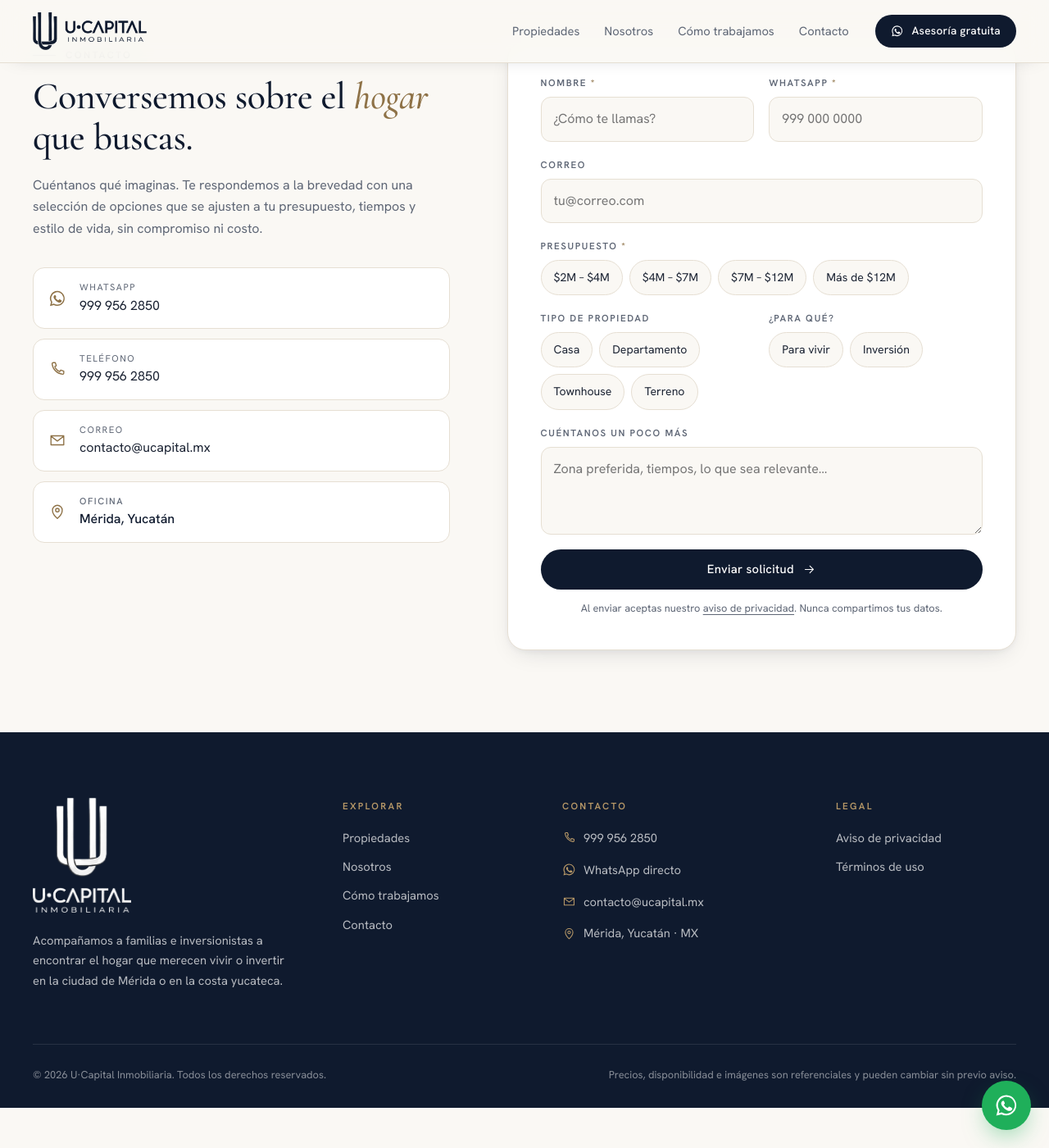
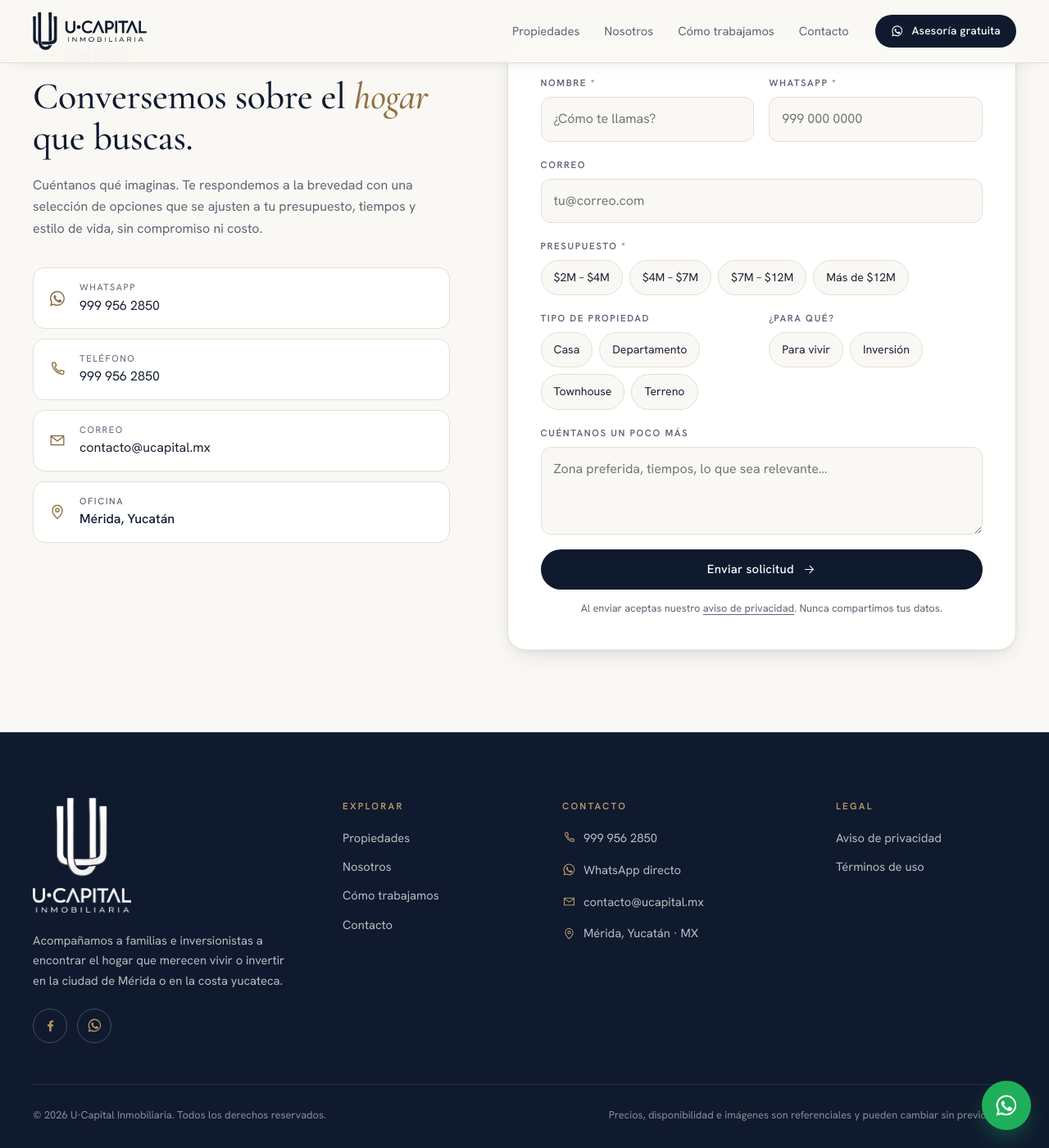
Before and after one commit to nandofrc80/ucapital.mx, a Jekyll site: the page built from index.html, in a window 1280 px wide and 1400 px high, scrolled down 4679 px. Shown: the whole window at 82% size. Built offline with Jekyll 4.4.1, drawn with Linux system fonts in a browser that asks for light colours.

Commit message:
Pie de página: enlaces a Facebook y WhatsApp (Instagram listo para agregar)
Co-Authored-By: Claude Opus 5.5 <noreply@anthropic.com>
Claude-Session: https://claude.ai/code/session_015ykr8YQXJFJ75zMsC2hNVh

```diff
--- a/_config.yml
+++ b/_config.yml
@@ -8,6 +8,9 @@ lang: es-MX
 whatsapp: "529999562850"
 telefono: "999 956 2850"
 email: "contacto@ucapital.mx"
+redes:
+  facebook: "https://www.facebook.com/profile.php?id=61561095380449"
+  instagram: ""
 formspree: "https://formspree.io/f/meedeabe"
 
 # Propiedades: cada archivo en _propiedades/ genera su página en /propiedades/<nombre>/
--- a/_includes/icono.html
+++ b/_includes/icono.html
@@ -15,4 +15,6 @@
 {%- when "correo" -%}<svg class="ico" viewBox="0 0 24 24" aria-hidden="true"><path d="M3.5 6h17v12h-17zM3.5 6.5l8.5 6.5 8.5-6.5"/></svg>
 {%- when "menu" -%}<svg class="ico" viewBox="0 0 24 24" aria-hidden="true"><path d="M4 7h16M4 12h16M4 17h16"/></svg>
 {%- when "cerrar" -%}<svg class="ico" viewBox="0 0 24 24" aria-hidden="true"><path d="M6 6l12 12M18 6 6 18"/></svg>
+{%- when "facebook" -%}<svg class="ico ico--fill" viewBox="0 0 24 24" aria-hidden="true"><path d="M13.5 21v-7.5h2.6l.4-3h-3V8.6c0-.9.3-1.5 1.6-1.5h1.6V4.4a21 21 0 0 0-2.4-.1c-2.4 0-4 1.4-4 4.1v2.1H7.7v3h2.6V21z"/></svg>
+{%- when "instagram" -%}<svg class="ico" viewBox="0 0 24 24" aria-hidden="true"><rect x="3.5" y="3.5" width="17" height="17" rx="4.5"/><circle cx="12" cy="12" r="4"/><path d="M17.2 6.8h.01"/></svg>
 {%- endcase -%}
--- a/_includes/pie.html
+++ b/_includes/pie.html
@@ -3,6 +3,11 @@
     <div class="footer__brand">
       <img src="{{ '/assets/img/logo-blanco.png' | relative_url }}" alt="U·Capital Inmobiliaria" width="150" height="175" loading="lazy">
       <p>Acompañamos a familias e inversionistas a encontrar el hogar que merecen vivir o invertir en la ciudad de Mérida o en la costa yucateca.</p>
+      <div class="footer__redes">
+        {%- if site.redes.facebook != "" %}<a href="{{ site.redes.facebook }}" target="_blank" rel="noopener" aria-label="U·Capital en Facebook">{% include icono.html n="facebook" %}</a>{% endif %}
+        {%- if site.redes.instagram != "" %}<a href="{{ site.redes.instagram }}" target="_blank" rel="noopener" aria-label="U·Capital en Instagram">{% include icono.html n="instagram" %}</a>{% endif %}
+        <a href="https://wa.me/{{ site.whatsapp }}" target="_blank" rel="noopener" aria-label="U·Capital en WhatsApp">{% include icono.html n="whatsapp" %}</a>
+      </div>
     </div>
     <div>
       <h4>Explorar</h4>
--- a/_layouts/default.html
+++ b/_layouts/default.html
@@ -23,7 +23,7 @@
   <link rel="preconnect" href="https://fonts.googleapis.com">
   <link rel="preconnect" href="https://fonts.gstatic.com" crossorigin>
   <link href="https://fonts.googleapis.com/css2?family=Cormorant+Garamond:ital,wght@0,400;0,500;0,600;1,400;1,500&family=Hanken+Grotesk:wght@300;400;500;600&display=swap" rel="stylesheet">
-  <link rel="stylesheet" href="{{ '/assets/css/site.css' | relative_url }}?v=2">
+  <link rel="stylesheet" href="{{ '/assets/css/site.css' | relative_url }}?v=3">
 </head>
 <body class="{{ page.body_class }}">
   {% include encabezado.html %}
--- a/assets/css/site.css
+++ b/assets/css/site.css
@@ -409,6 +409,10 @@ p { margin: 0 0 1em; }
 .footer__grid { display: grid; grid-template-columns: 1.5fr 1fr 1.3fr 1fr; gap: 48px; padding-bottom: 50px; border-bottom: 1px solid rgba(255,255,255,.1); }
 .footer__brand img { width: 120px; height: auto; margin-bottom: 22px; }
 .footer__brand p { font-size: .92rem; max-width: 320px; }
+.footer__redes { display: flex; gap: 12px; margin-top: 22px; }
+.footer__redes a { width: 42px; height: 42px; border-radius: 50%; border: 1px solid rgba(255,255,255,.22); display: grid; place-items: center; color: var(--gold); transition: .2s; }
+.footer__redes a:hover { background: var(--gold); border-color: var(--gold); color: var(--navy); }
+.footer__redes .ico { width: 19px; height: 19px; color: inherit; }
 .footer h4 { font-family: var(--body); font-size: .72rem; letter-spacing: .2em; text-transform: uppercase; color: var(--gold); margin: 0 0 18px; font-weight: 600; }
 .footer ul { list-style: none; padding: 0; margin: 0; display: grid; gap: 11px; font-size: .92rem; }
 .footer li a, .footer li span { display: inline-flex; align-items: center; gap: 9px; transition: color .2s; }
```
